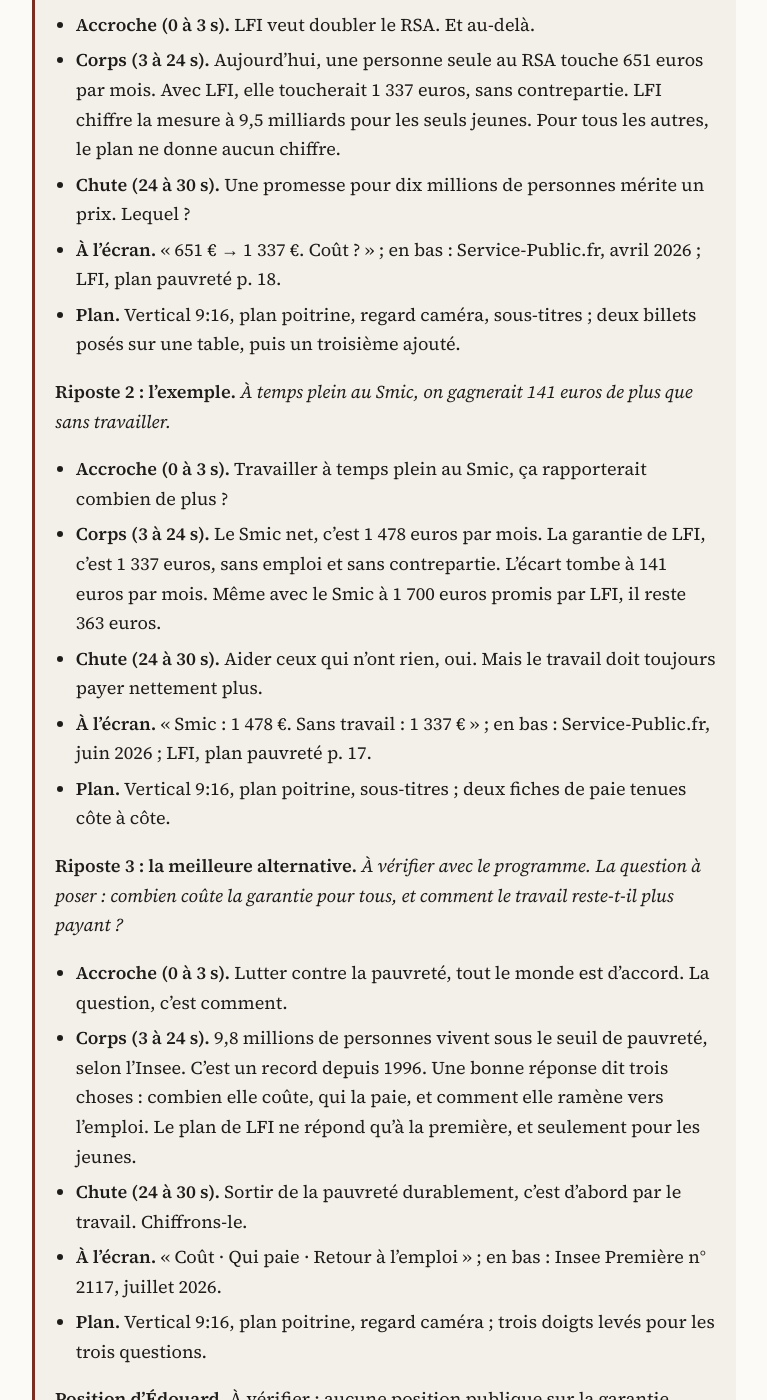
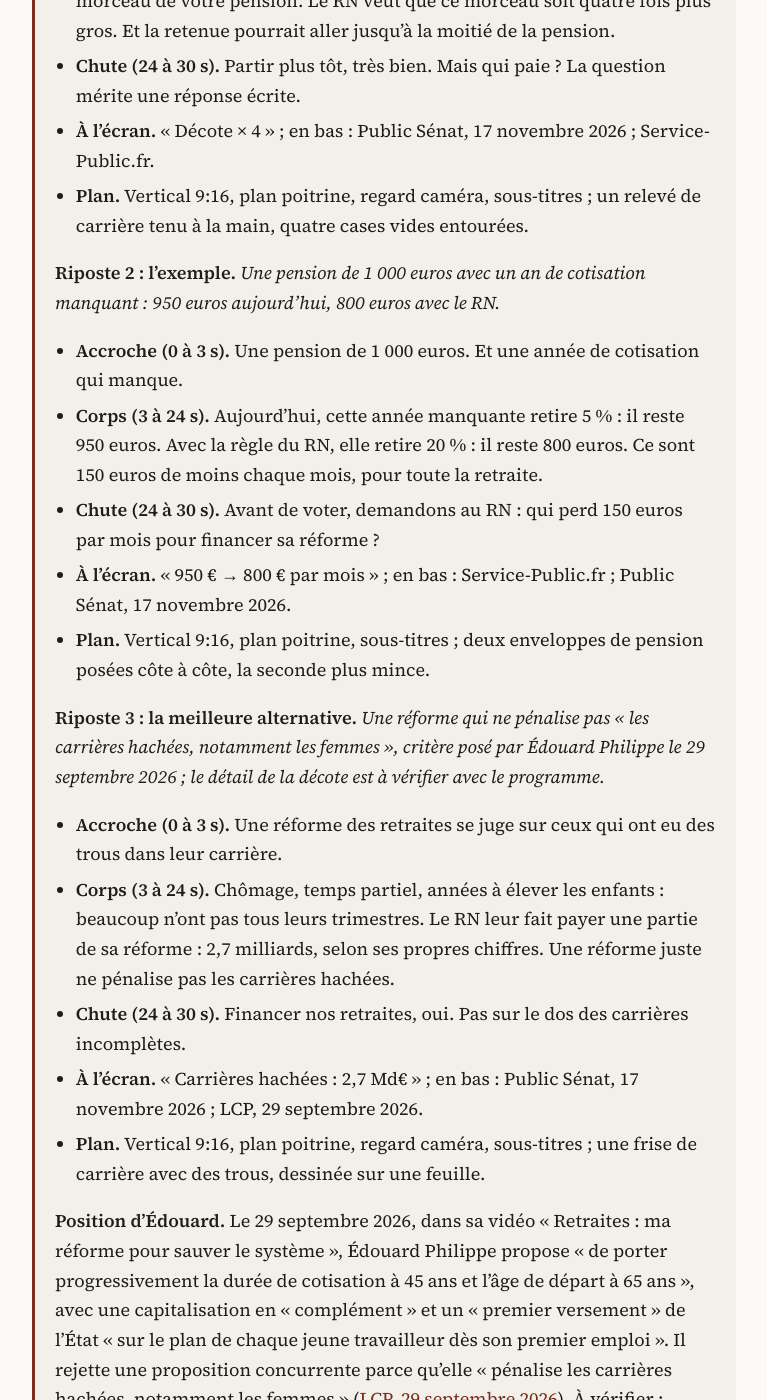
Before and after one commit to ajoly35/riposte-programmes, a Jekyll site: the page built from index.md, in a window 1280 px wide and 1400 px high, scrolled down 1297 px. Shown: the whole window, without its empty margins (256-1023 px from the left). Built offline with Jekyll 4.4.1, drawn with Linux system fonts in a browser that asks for light colours; our own code applies the rules of GitHub Pages for plain Markdown files; some of the changed text lies outside the part shown.

Commit message:
Ripostes du 18 novembre 2026 : RN, décote des retraites quadruplée
Co-Authored-By: Claude Opus 5.5 <noreply@anthropic.com>
Claude-Session: https://claude.ai/code/session_01G6bx5QxCVBrP1zRRkmyoRV

```diff
--- a/_includes/latest.md
+++ b/_includes/latest.md
@@ -1,4 +1,37 @@
 Les propositions des programmes du RN et de LFI, du plus récent au plus ancien. Chaque chiffre est vérifié sur le document d'origine. Chaque entrée donne trois ripostes, écrites pour une vidéo verticale de 30 secondes.
+
+### RN : une décote quatre fois plus lourde pour ceux à qui il manque des trimestres
+
+*RN · Retraites · 18 novembre 2026 · [Conférence de presse du RN du 17 novembre 2026, rapportée par Public Sénat](https://www.publicsenat.fr/actualites/politique/presidentielle-2027-que-contient-la-reforme-des-retraites-presentee-par-marine-le-pen)*
+
+**Ce qu'ils proposent.** Le 17 novembre 2026, le RN a présenté sa réforme des retraites, applicable au 1er janvier 2028 : retour à 62 ans, et à 60 ans pour ceux qui ont commencé avant 20 ans. La décote passerait « à 5 % par trimestre manquant, dans la limite de 50 % » (Public Sénat ; AFP, reprise par Brut). Marine Le Pen affirme : « Notre réforme des retraites est pleinement financée ».
+
+**Ce que disent les chiffres.** Aujourd'hui, au régime général, le taux de 50 % « est réduit de 0,625 % par trimestre manquant dans la limite de 20 trimestres » (Service-Public.fr, vérifié le 1er septembre 2026). Cela fait 1,25 % de la pension de base par trimestre manquant, et 25 % au plus. Le RN passe à 5 % par trimestre : quatre fois plus. Le plafond double, de 25 % à 50 %. Le RN chiffre lui-même ce durcissement à 2,7 milliards d'euros d'économies, pour un coût brut de la réforme de 18,6 milliards d'euros en 2032 (Public Sénat). Aucun document écrit de la réforme n'est en ligne sur le site du RN à la date de cette veille : ces chiffres viennent de la conférence de presse.
+
+**Riposte 1 : le chiffre.** *Chaque trimestre manquant coûterait 5 % de la pension au lieu de 1,25 % : quatre fois plus.*
+- **Accroche (0 à 3 s).** Il vous manque des trimestres ? Avec le RN, ça coûtera quatre fois plus cher.
+- **Corps (3 à 24 s).** Aujourd'hui, chaque trimestre manquant retire un petit morceau de votre pension. Le RN veut que ce morceau soit quatre fois plus gros. Et la retenue pourrait aller jusqu'à la moitié de la pension.
+- **Chute (24 à 30 s).** Partir plus tôt, très bien. Mais qui paie ? La question mérite une réponse écrite.
+- **À l'écran.** « Décote × 4 » ; en bas : Public Sénat, 17 novembre 2026 ; Service-Public.fr.
+- **Plan.** Vertical 9:16, plan poitrine, regard caméra, sous-titres ; un relevé de carrière tenu à la main, quatre cases vides entourées.
+
+**Riposte 2 : l'exemple.** *Une pension de 1 000 euros avec un an de cotisation manquant : 950 euros aujourd'hui, 800 euros avec le RN.*
+- **Accroche (0 à 3 s).** Une pension de 1 000 euros. Et une année de cotisation qui manque.
+- **Corps (3 à 24 s).** Aujourd'hui, cette année manquante retire 5 % : il reste 950 euros. Avec la règle du RN, elle retire 20 % : il reste 800 euros. Ce sont 150 euros de moins chaque mois, pour toute la retraite.
+- **Chute (24 à 30 s).** Avant de voter, demandons au RN : qui perd 150 euros par mois pour financer sa réforme ?
+- **À l'écran.** « 950 € → 800 € par mois » ; en bas : Service-Public.fr ; Public Sénat, 17 novembre 2026.
+- **Plan.** Vertical 9:16, plan poitrine, sous-titres ; deux enveloppes de pension posées côte à côte, la seconde plus mince.
+
+**Riposte 3 : la meilleure alternative.** *Une réforme qui ne pénalise pas « les carrières hachées, notamment les femmes », critère posé par Édouard Philippe le 29 septembre 2026 ; le détail de la décote est à vérifier avec le programme.*
+- **Accroche (0 à 3 s).** Une réforme des retraites se juge sur ceux qui ont eu des trous dans leur carrière.
+- **Corps (3 à 24 s).** Chômage, temps partiel, années à élever les enfants : beaucoup n'ont pas tous leurs trimestres. Le RN leur fait payer une partie de sa réforme : 2,7 milliards, selon ses propres chiffres. Une réforme juste ne pénalise pas les carrières hachées.
+- **Chute (24 à 30 s).** Financer nos retraites, oui. Pas sur le dos des carrières incomplètes.
+- **À l'écran.** « Carrières hachées : 2,7 Md€ » ; en bas : Public Sénat, 17 novembre 2026 ; LCP, 29 septembre 2026.
+- **Plan.** Vertical 9:16, plan poitrine, regard caméra, sous-titres ; une frise de carrière avec des trous, dessinée sur une feuille.
+
+**Position d'Édouard.** Le 29 septembre 2026, dans sa vidéo « Retraites : ma réforme pour sauver le système », Édouard Philippe propose « de porter progressivement la durée de cotisation à 45 ans et l'âge de départ à 65 ans », avec une capitalisation en « complément » et un « premier versement » de l'État « sur le plan de chaque jeune travailleur dès son premier emploi ». Il rejette une proposition concurrente parce qu'elle « pénalise les carrières hachées, notamment les femmes » ([LCP, 29 septembre 2026](https://lcp.fr/actualites/retraites-edouard-philippe-veut-porter-l-age-de-depart-a-65-ans-et-la-duree-de)). À vérifier : aucune position publique sur le taux de la décote trouvée pendant cette veille.
+
+**Sources.** [Public Sénat, « Présidentielle 2027 : que contient la réforme des retraites présentée par Marine Le Pen ? », 17 novembre 2026](https://www.publicsenat.fr/actualites/politique/presidentielle-2027-que-contient-la-reforme-des-retraites-presentee-par-marine-le-pen) ; [Brut, avec l'AFP, 17 novembre 2026](https://brut-5857f8.brut.media/fr/articles/le-pen-affirme-que-sa-reforme-des-retraites-sera-engagee-des-son-arrivee-au-pouvoir-et-sera-appliquee-au-1er-janvier-2028) ; [Service-Public.fr, décote de la retraite du régime général, vérifié le 1er septembre 2026](https://www.service-public.gouv.fr/particuliers/vosdroits/F21552) ; [LCP, 29 septembre 2026](https://lcp.fr/actualites/retraites-edouard-philippe-veut-porter-l-age-de-depart-a-65-ans-et-la-duree-de)
 
 ### LFI : 1 337 euros par mois garantis à tous, chiffrés pour les seuls jeunes à 9,5 Md€
 
```
